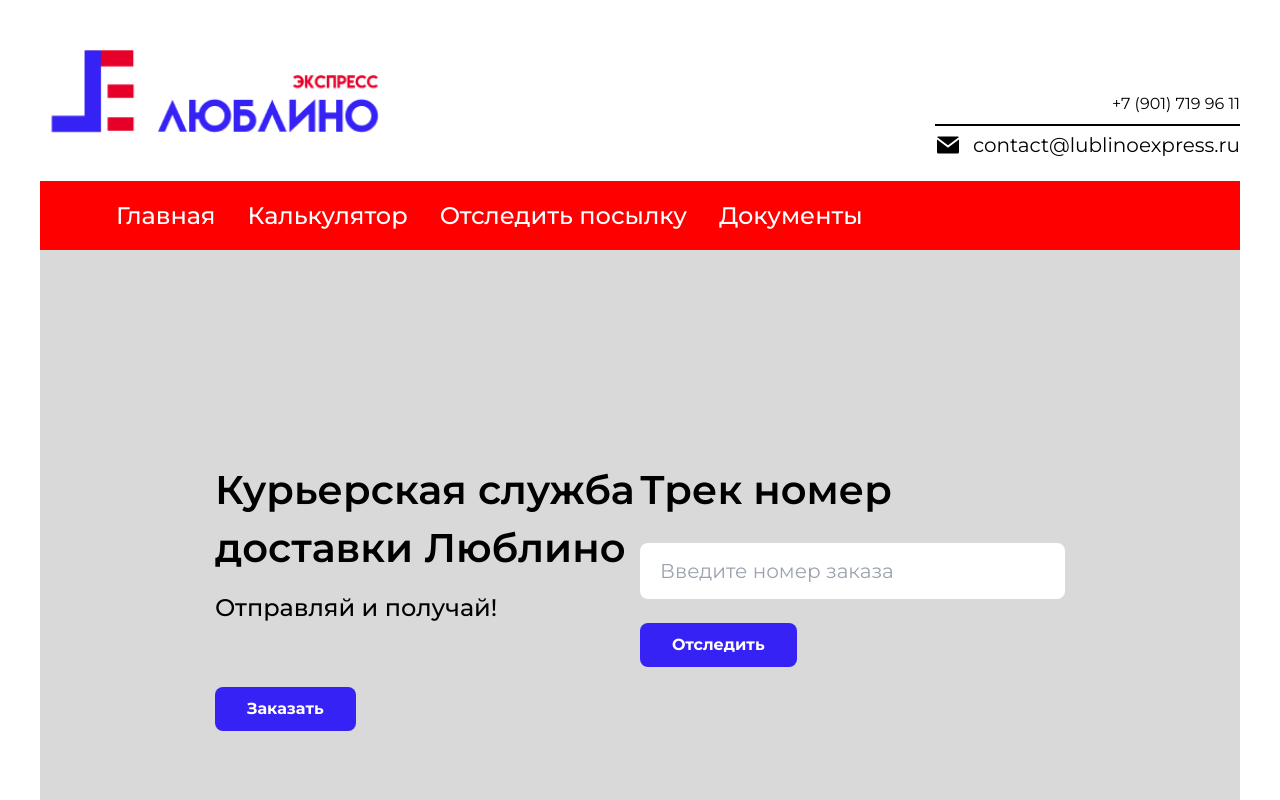
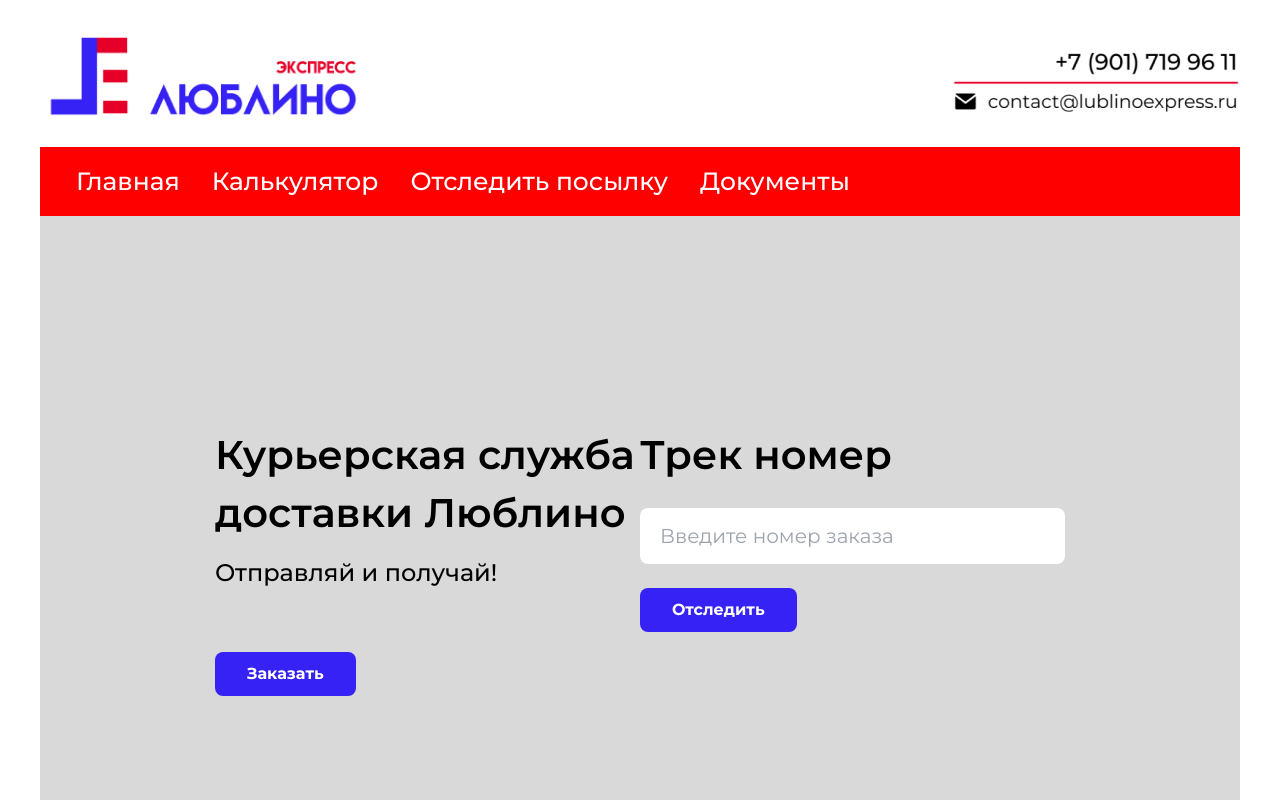
Before and after one commit to dmitrikosunovski/lublino, a Next.js app in the folder client/: page / in a window 1280 px wide. Shown: the top 800 px of the page. Built offline with nearby package versions, Linux system fonts and the light colour scheme.

Commit message:
header adaptive

```diff
--- a/client/src/Components/Header/Header.module.scss
+++ b/client/src/Components/Header/Header.module.scss
@@ -1,21 +1,27 @@
 .container {
-    @apply w-full bg-white
+  @apply w-full bg-white;
 }
 
 .topHeader {
-    @apply flex justify-between
+  @apply flex justify-between items-end;
 }
 
-.logocont {
-    @apply pt-3
+.logo {
+  @apply max-xl:w-[199px] max-xl:h-[60px]
+  max-lg:w-[145px] max-lg:h-[44px];
+}
+
+.info {
+  @apply max-xl:w-[231px] max-xl:h-[66px]
+  max-lg:w-[201px] max-lg:h-[57px];
 }
 
 .rightcont {
-    @apply flex pt-16
+  @apply flex;
 }
 
 .contacts {
-    @apply flex-col text-right
+  @apply flex-col text-right;
 }
 
 .conttext1 {
@@ -30,23 +36,20 @@
 
 .btn {
   @apply ml-10 py-4 px-6 rounded-2xl border-0 tracking-wide text-base;
-    background-color: #A7A7A7;
+  background-color: #a7a7a7;
 }
 
 .lowHeader {
-    @apply mt-6 py-5 flex justify-start gap-8;
-    padding-left: 76px;
+  @apply pl-[76px] max-2xl:pl-9 mt-6 py-5 flex justify-start gap-8 max-xl:mt-4;
   background-color: red;
   color: white;
 }
 
 .lowHeaderText {
-    font-weight: 500;
-    font-size: 24px;
-    line-height: 29px;
+  @apply text-xl font-medium max-lg:text-base;
 }
 
 .line {
-    @apply w-full h-[2px] my-[8px];
+  @apply h-[2px] my-[8px] w-full;
   background-color: black;
 }
--- a/client/src/Components/Header/Header.tsx
+++ b/client/src/Components/Header/Header.tsx
@@ -1,34 +1,27 @@
 import Link from 'next/link'
-import { MailIcon } from '../Icons/MailIcon'
 import styles from './Header.module.scss'
 import Image from 'next/image'
+import info from '../../assets/png/info.png'
 
 export const Header = () => {
   return (
     <div className={styles.container}>
       <div className={styles.topHeader}>
-        <div className={styles.logocont}>
-          <Image
-            src='/logo.png'
-            alt='Logo'
-            className={styles.logo}
-            width={350}
-            height={110}
-            priority
-          />
-        </div>
-        <div className={styles.rightcont}>
-          <div className={styles.contacts}>
-            <div className={styles.conttext}>
-              <h2>+7 (901) 719 96 11</h2>
-            </div>
-            <div className={styles.line}></div>
-            <div className={styles.conttext1}>
-              <MailIcon />
-              <h3>contact@lublinoexpress.ru</h3>
-            </div>
-          </div>
-        </div>
+        <Image
+          src='/logo.png'
+          alt='Logo'
+          width={327}
+          height={98}
+          priority
+          className={styles.logo}
+        />
+        <Image
+          src={info.src}
+          width={287}
+          height={82}
+          alt='info'
+          className={styles.info}
+        />
       </div>
       <div className={styles.lowHeader}>
         <Link href={'#'} className={styles.lowHeaderText}>
```
Also changed, not shown: client/src/assets/png/info.png (added). Lines whose indentation alone changed are shown as unchanged.
